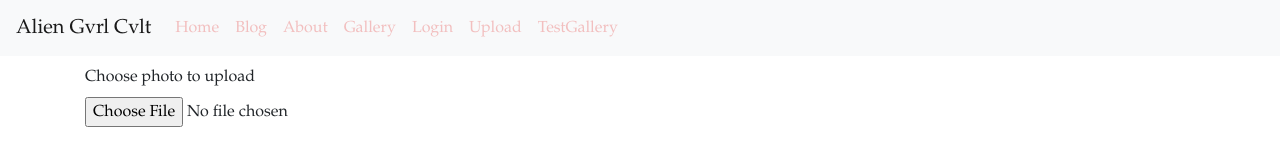
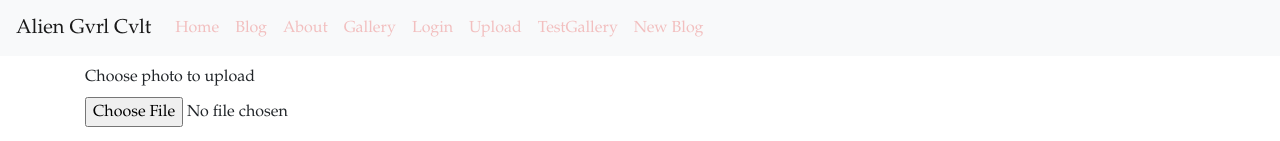
Before and after one commit to paulreyneveld/agc, a React (Create React App) app: page /upload in a window 1280 px wide. Shown: the top 141 px of the page. Built offline with nearby package versions, Linux system fonts and the light colour scheme.

Commit message:
Added routing for access to the NewBlog component

```diff
--- a/src/App.js
+++ b/src/App.js
@@ -15,6 +15,7 @@ import Login from './components/Login'
 import Footer from './components/Footer'
 import Upload from './components/Upload'
 import TestGallery from './components/TestGallery'
+import NewBlog from './components/NewBlog'
 
 const App = () => {
 
@@ -69,6 +70,9 @@ const App = () => {
           <Route path="/testgallery">
             <TestGallery />
           </Route>
+          <Route path="/newblog">
+            <NewBlog />
+          </Route>
           <Route path="/">
             <Home />
           </Route>
--- a/src/components/Navigation.js
+++ b/src/components/Navigation.js
@@ -29,6 +29,7 @@ const Navigation = ({ handleLogout }) => {
             <Nav.Link as={Link} to="/login">Login</Nav.Link>
             <Nav.Link as={Link} to="/upload">Upload</Nav.Link>
             <Nav.Link as={Link} to="/testgallery">TestGallery</Nav.Link>
+            <Nav.Link as={Link} to="/newblog">New Blog</Nav.Link>
             </Nav>
         </Navbar.Collapse>
 
```
Also changed, not shown: 1 other file (tests, documents, lock files or other folders).
